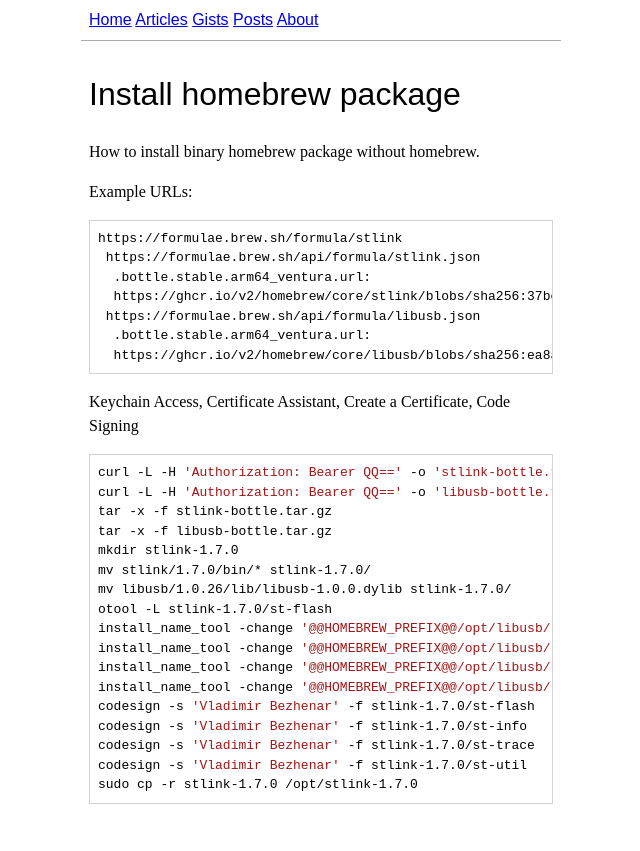
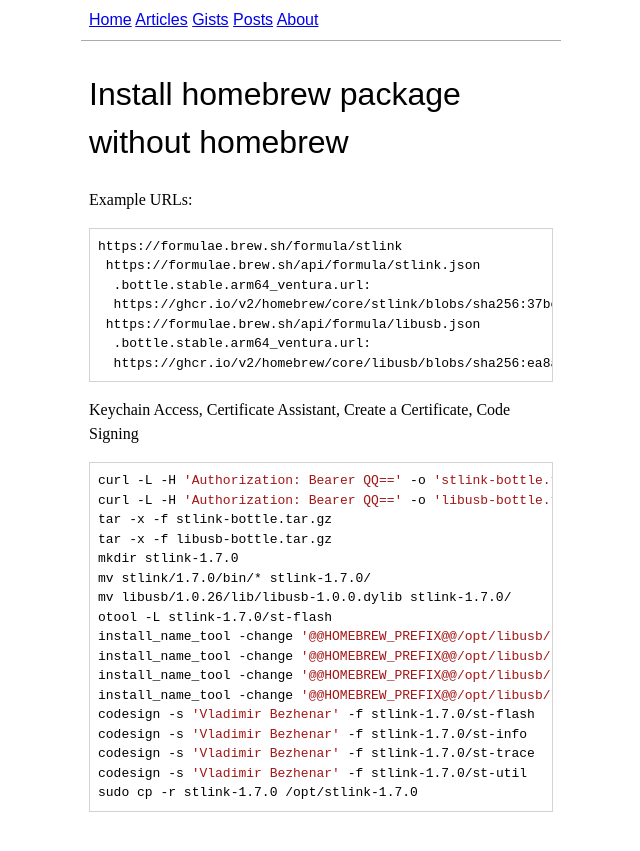
Before and after one commit to vbezhenar/vbezhenar.github.io, a Jekyll site: the page built from _gists/install-homebrew-package.md, in a window 1280 px wide. Shown: the top 851 px of the page, without its empty margins (319-959 px from the left). Built offline with Jekyll 4.4.1, drawn with Linux system fonts in a browser that asks for light colours.

Commit message:
Small changes

````diff
--- a/_gists/install-homebrew-package.md
+++ b/_gists/install-homebrew-package.md
@@ -1,8 +1,6 @@
 ---
-title: Install homebrew package
+title: Install homebrew package without homebrew
 ---
-
-How to install binary homebrew package without homebrew.
 
 Example URLs:
 ```
````
